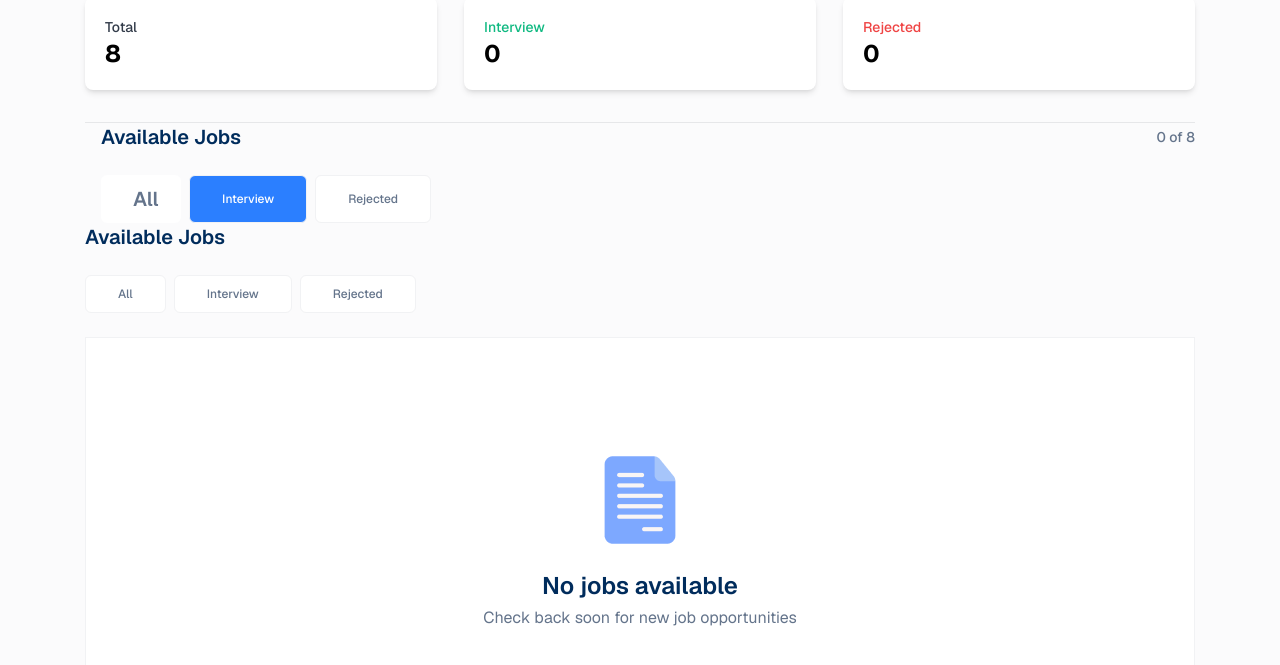
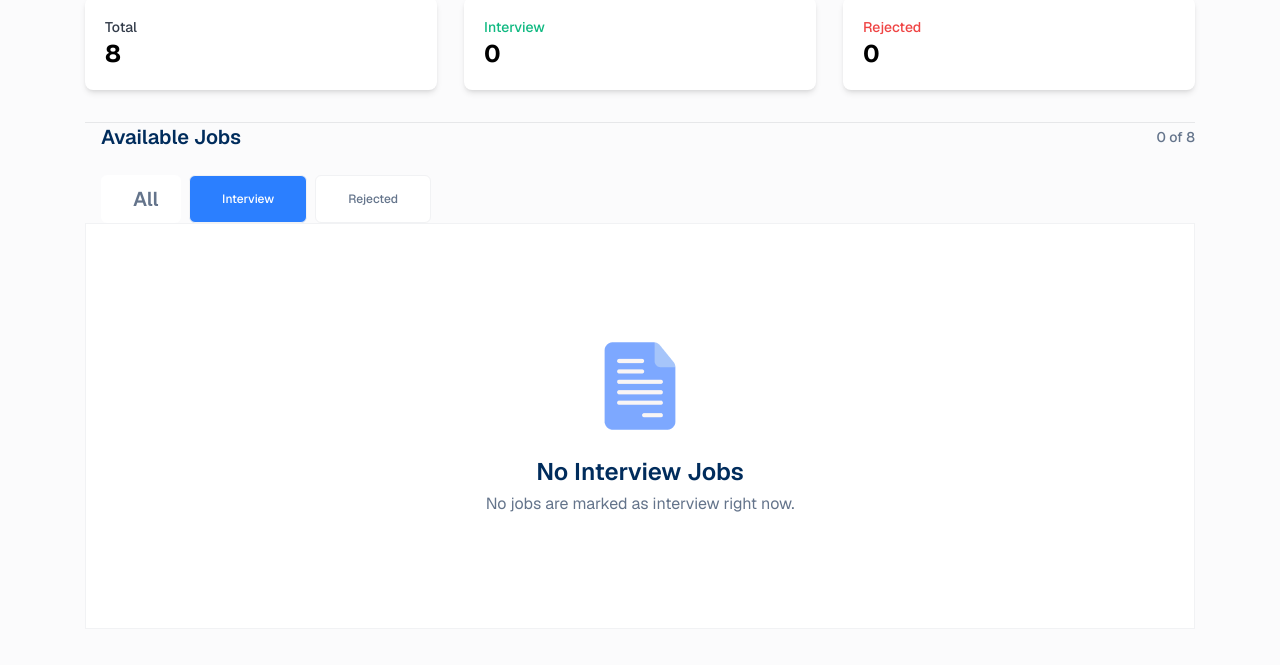
Before and after one commit to KhalidSifullahSIam2004/Job-Application-Tracker, a plain HTML site: page index.html in a window 1280 px wide. Both pictures are taken after a click on the button "Interview". Shown: the part 119-784 px from the top of the page. Drawn offline with nearby package versions, Linux system fonts and the light colour scheme.

Commit message:
final check done

```diff
--- a/index.html
+++ b/index.html
@@ -58,7 +58,7 @@
         <div class="flex items-center justify-between gap-3">
             <h3 class="text-[#002c5cFF] text-xl font-semibold">Available Jobs</h3>
             <p id="tabJobCount" class="text-[#64748bFF] text-sm font-medium ml-auto whitespace-nowrap">
-              0 of 0
+              0 Jobs
             </p>
         </div>
 
@@ -372,27 +372,14 @@
       </main>
 
      <!-- Available Jobs Section-->
-      <section id="emptyStateSection" class="space-y-6 w-full">
-
-         <h3 class="text-[#002c5cFF] text-xl font-semibold">Available Jobs</h3>
-
-        <div class="flex gap-2">
-
-            <button id="interviewFilterButton" class=" text-[#64748bFF] bg-white cursor-pointer border border-[#f1f2f4FF] rounded-md py-2.5 px-8 text-xs font-medium hover:bg-black/50 hover:text-white hover:scale-95 duration-200 transition-all">All</button>
-
-            <button id="interviewFilterButton" class=" text-[#64748bFF] bg-white cursor-pointer border border-[#f1f2f4FF] rounded-md py-2.5 px-8 text-xs font-medium hover:bg-black/50 hover:text-white hover:scale-95 duration-200 transition-all">Interview</button>
-
-            <button id="rejectedFilterButton" class=" text-[#64748bFF] bg-white cursor-pointer border border-[#f1f2f4FF] rounded-md py-2.5 px-8 text-xs font-medium hover:bg-black/50 hover:text-white hover:scale-95 duration-200 transition-all">Rejected</button>
-         </div>
-
-
+      <section id="emptyStateSection" class="hidden space-y-6 w-full">
         <div class="rounded-2 bg-white border border-[#f1f2f4FF] py-28 w-full">
 
             <img src="jobs.png" alt="" class="mx-auto">
 
-            <h3 class="text-[#002c5cFF] text-center text-2xl font-semibold mt-5 mb-1">No jobs available</h3>
+            <h3 id="emptyStateTitle" class="text-[#002c5cFF] text-center text-2xl font-semibold mt-5 mb-1">No jobs available</h3>
 
-            <p class="text-[#64748bFF] text-center">Check back soon for new job opportunities</p>
+            <p id="emptyStateText" class="text-[#64748bFF] text-center">Check back soon for new job opportunities</p>
 
         </div>
 
```
